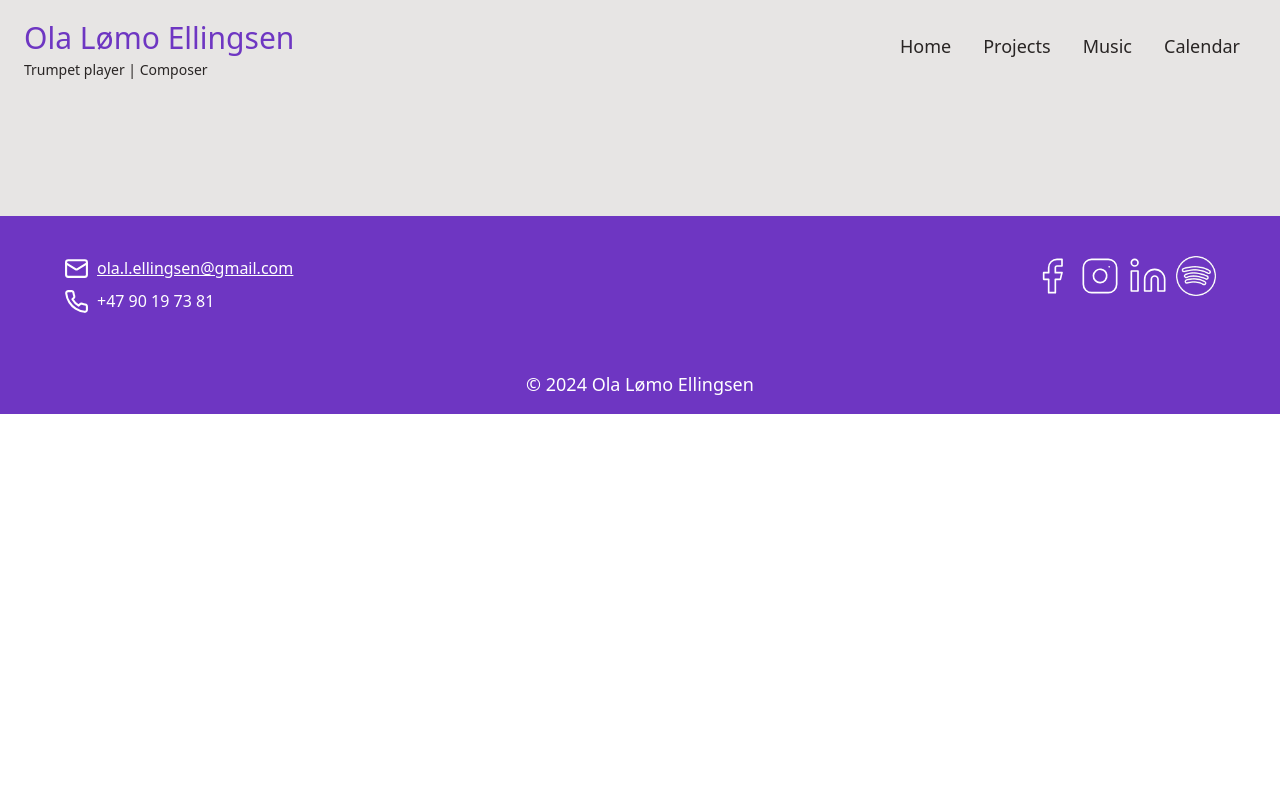
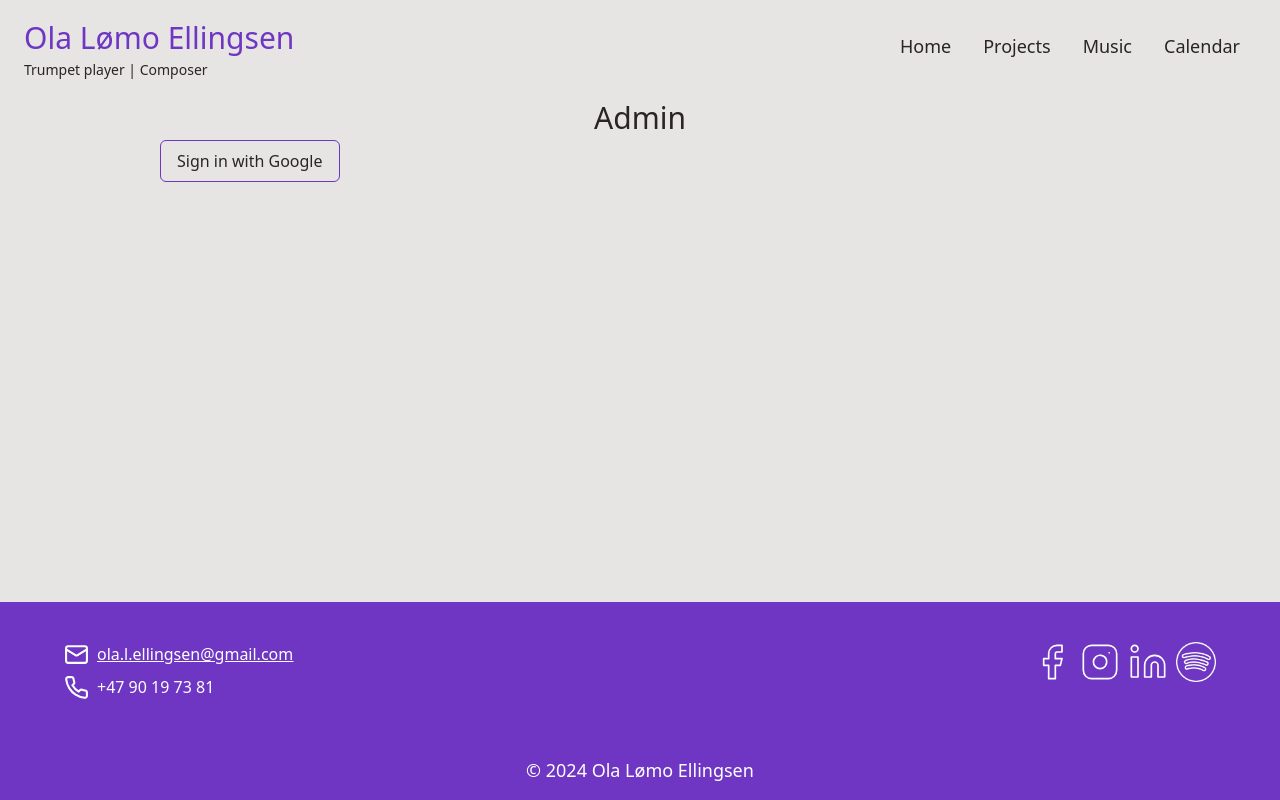
Before and after one commit to olalellingsen/olalellingsen.no, a React (Vite) app: page /admin in a window 1280 px wide. Built offline with nearby package versions, Linux system fonts and the light colour scheme.

Commit message:
add firebase auth

```diff
--- a/package.json
+++ b/package.json
@@ -11,6 +11,7 @@
   },
   "dependencies": {
     "firebase": "^10.7.2",
+    "firebaseui": "^6.1.0",
     "lucide": "^0.294.0",
     "lucide-react": "^0.294.0",
     "react": "^18.2.0",
--- a/src/App.tsx
+++ b/src/App.tsx
@@ -1,17 +1,18 @@
 import Navbar from "./components/Navbar";
 import Home from "./pages/Home";
-import About from "./components/About";
 import Music from "./pages/Music";
 import Footer from "./components/Footer";
 import Calendar from "./pages/Calendar";
 import Projects from "./pages/Projects";
+import Admin from "./pages/Admin";
 import { BrowserRouter, Route, Routes } from "react-router-dom";
 
 function App() {
   return (
     <BrowserRouter>
-      <div className="lightTheme">
+      <div className="lightTheme flex flex-col min-h-screen">
         <Navbar />
+        <div className="flex-grow">
           <div className="pt-16 xs:pt-24 px-2 sm:pt-24 sm:p-6 lg:px-24 xl:px-40 2xl:px-80 grid gap-12 md:gap-20 mb-24">
             <Routes>
               <Route path="/" Component={Home} />
@@ -19,7 +20,9 @@ function App() {
               <Route path="/projects" Component={Projects} />
               <Route path="/music" Component={Music} />
               <Route path="/calendar" Component={Calendar} />
+              <Route path="/admin" Component={Admin} />
             </Routes>
+          </div>
         </div>
         <Footer />
       </div>
--- a/src/firebase.ts
+++ b/src/firebase.ts
@@ -1,6 +1,7 @@
 // Import the functions you need from the SDKs you need
 import { initializeApp } from "firebase/app";
 import { getFirestore } from "firebase/firestore";
+
 // TODO: Add SDKs for Firebase products that you want to use
 // https://firebase.google.com/docs/web/setup#available-libraries
 
@@ -15,5 +16,5 @@ const firebaseConfig = {
 };
 
 // Initialize Firebase
-const app = initializeApp(firebaseConfig);
+export const app = initializeApp(firebaseConfig);
 export const db = getFirestore(app);
--- /dev/null
+++ b/src/pages/Admin.tsx
@@ -0,0 +1,65 @@
+import React, { useState } from "react";
+
+import {
+  GoogleAuthProvider,
+  getAuth,
+  signInWithPopup,
+  signOut,
+} from "firebase/auth";
+import { app } from "../firebase";
+import { User } from "firebase/auth";
+
+function Admin() {
+  const [user, setUser] = useState<User | null>(null);
+
+  const provider = new GoogleAuthProvider();
+  const auth = getAuth(app);
+
+  const SIGN_IN_WITH_GOOGLE = () => {
+    signInWithPopup(auth, provider)
+      .then((result) => {
+        // The signed-in user info.
+        const user = result.user;
+        console.log("User >>>", user);
+        setUser(user);
+      })
+      .catch((error) => {
+        // Handle Errors here.
+        const errorCode = error.code;
+        alert(errorCode);
+      });
+  };
+
+  const SIGN_OUT = () => {
+    signOut(auth)
+      .then(() => {
+        setUser(null);
+      })
+      .catch((error) => {
+        alert(error);
+      });
+  };
+
+  return (
+    <div className="">
+      <h1>Admin</h1>
+      {user ? (
+        <div>
+          <p>Welcome, {user.displayName}!</p>
+          {/* More content for logged-in users */}
+          <button className="button" onClick={SIGN_OUT}>
+            Sign out
+          </button>
+        </div>
+      ) : (
+        <div>
+          <button className="button" onClick={SIGN_IN_WITH_GOOGLE}>
+            Sign in with Google
+          </button>
+        </div>
+      )}
+    </div>
+  );
+}
+
+export default Admin;
--- a/src/pages/Home.tsx
+++ b/src/pages/Home.tsx
@@ -25,7 +25,7 @@ function Home() {
     };
 
     fetchData();
-  }, [img]); // Dependency on img to re-fetch data when the image changes
+  }, []);
 
   return (
     <div className="grid gap-8 md:gap-12">
```
Also changed, not shown: 1 other file (tests, documents, lock files or other folders). Lines whose indentation alone changed are shown as unchanged.
